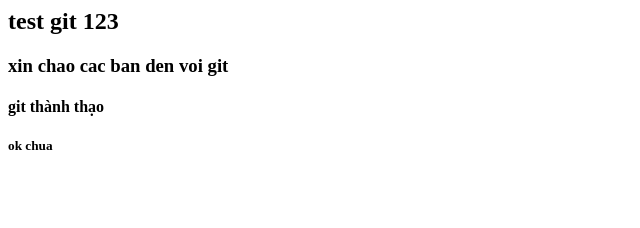
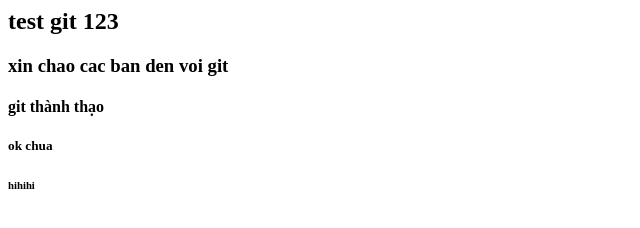
Before and after one commit to codetql/test_git, a plain HTML site: page index.html in a window 1280 px wide. Shown: the full height of the page, 0-640 px from the left. Drawn offline with Linux system fonts and the light colour scheme.

Commit message:
Update index.html

```diff
--- a/index.html
+++ b/index.html
@@ -2,3 +2,4 @@
 <h3>xin chao cac ban den voi git</h3>
 <h4>git thành thạo</h4>
 <h5>ok chua</h5>
+<h6> hihihi </h6>
```
